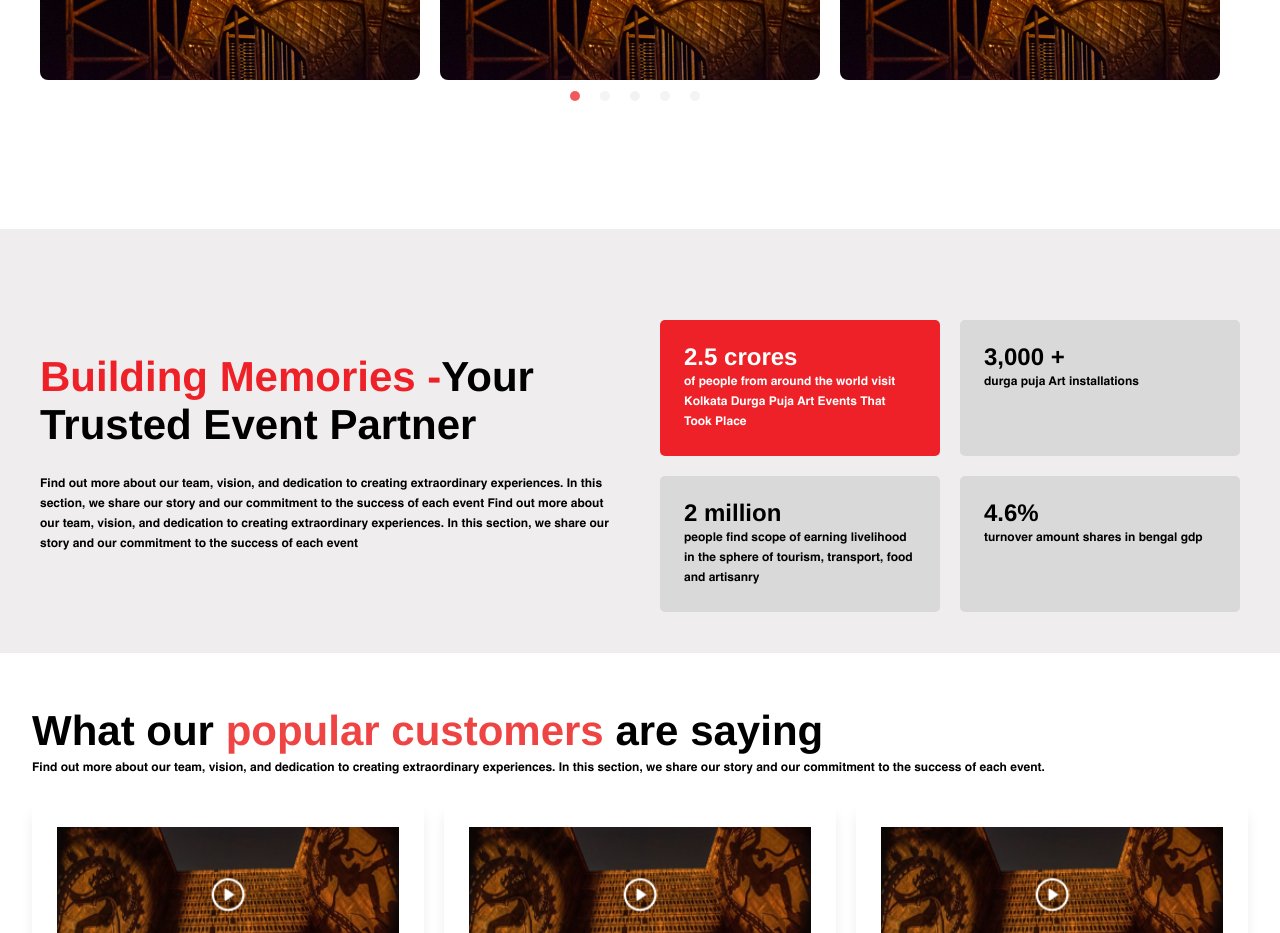
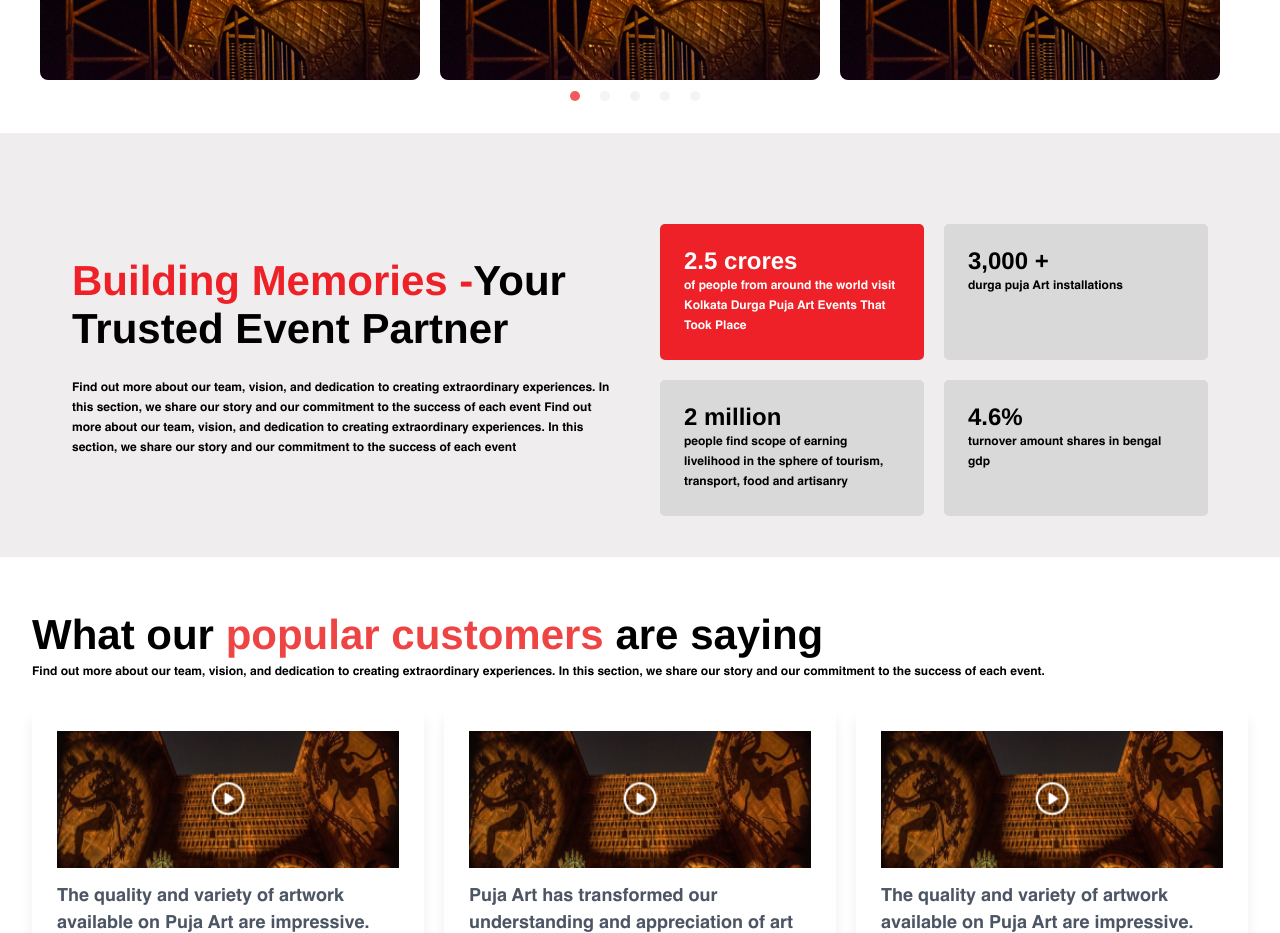
Before and after one commit to jinx71/massart, a Next.js app: page / in a window 1280 px wide. Shown: the part 4100-5033 px from the top of the page. Built offline with nearby package versions, Linux system fonts and the light colour scheme.

Commit message:
mobile home done

```diff
--- a/src/components/EventPartner.js
+++ b/src/components/EventPartner.js
@@ -7,9 +7,9 @@ const EventPartener = () => {
     setIsSelectTab(indexNum);
   };
   return (
-    <div className="bg-EventPartner pt-[50px] font-helvetica mt-32">
+    <div className="bg-EventPartner pt-[50px] font-helvetica mt-8">
       <div className=" font-helvetica bg-EventPartner max-w-[1200px] mx-auto">
-        <div className="py-[41px] grid grid-cols-2 items-center gap-10">
+        <div className="py-[41px] xs:px-[32px] grid lg:grid-cols-2 items-center gap-10">
           <div>
             <h1 className="font-bold lg:text-[42px]  font-helvetica text-[24px] leading-[3rem] ">
               <span className="text-buttonCustomColor">
--- a/src/components/Explore.js
+++ b/src/components/Explore.js
@@ -2,7 +2,7 @@ const Explore = () => {
   return (
     <div
       className="
-         xs:pt-[40px] xs:pb-[25px]  flex lg:flex-row"
+         xs:pt-[40px] xs:pb-[25px] xs:px-[32px] lg:px-[0px] flex flex-col lg:flex-row"
     >
       <h1 className="pr-[20%] xs:text-[24px] lg:text-[42px] leading-[3rem] w-full   font-bold font-helvetica">
         Explore and Join Our{" "}
--- a/src/components/Gallery.js
+++ b/src/components/Gallery.js
@@ -13,7 +13,7 @@ const Gallery = () => {
   return (
     <div className="xs:pt-[60px] xs:px-[32px]">
       <div>
-        <div className=" grid-col-1 text-center text-red-600 block font-[Helvetica] md:text-[50px] text-[24px] font-bold mb-[25px]">
+        <div className=" grid-col-1 lg:text-center text-red-600 block font-[Helvetica] md:text-[50px] text-[24px] font-bold mb-[25px]">
         The Gallery of <span className="text-red-600">Durga Puja Art</span>
       </div>
         <div className="flex justify-center gap-x-[15px] xs:py-[25px] items-center">
--- a/src/components/GuidenceStep.js
+++ b/src/components/GuidenceStep.js
@@ -116,7 +116,7 @@ const GuidenceStep = () => {
                         {item.number}
                       </p>
                     </div>
-                    <h6 className="z-20 text-[24px] leading-[26px] font-helvetica font-bold">
+                    <h6 className="z-20 xs:text-[16px] lg:text-[24px] leading-[26px] font-helvetica font-bold">
                       {item.question}
                     </h6>
                   </div>
@@ -134,7 +134,7 @@ const GuidenceStep = () => {
                 </div>
                 {openAccordion === item.id && (
                   <div>
-                    <p className="text-[16px] leading-[28px] pl-[40px] pr-[26px] font-normal font-helvetica">
+                    <p className="xs:text-[12px] lg:text-[16px] leading-[28px] pl-[40px] pr-[26px] font-normal font-helvetica">
                       {item.answer}
                     </p>
                   </div>
```
